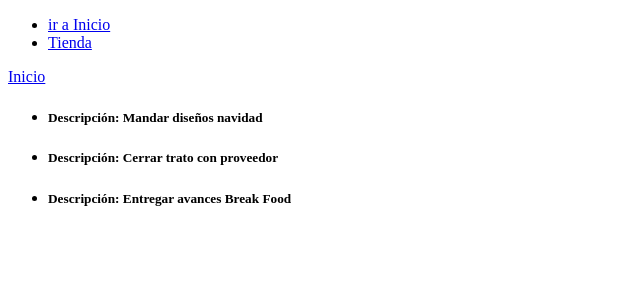
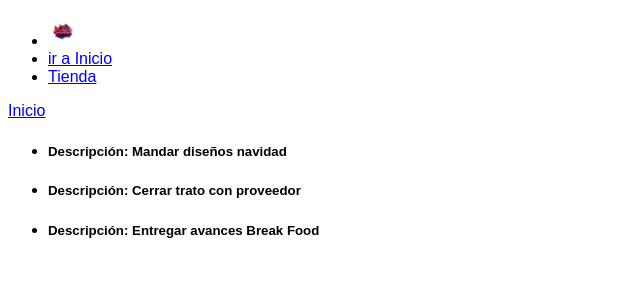
Before and after one commit to acruzmtz/CursoFlaskComentado, a Flask app: page /hello in a window 1280 px wide. Shown: the top 300 px of the page, without its empty margins (0-640 px from the left). Run offline with Flask 2, Linux system fonts and the light colour scheme.

Commit message:
work with static files and created the directories to add images

```diff
--- /dev/null
+++ b/static/css/main.css
@@ -0,0 +1,7 @@
+html * {
+  font-family: sans-serif;
+}
+
+img {
+  max-width: 30px;
+}
--- a/templates/base.html
+++ b/templates/base.html
@@ -5,6 +5,7 @@
     <title>
       {% block title %} Break Food | {% endblock%}
     </title>
+    <link rel="stylesheet" href="{{url_for('static', filename='css/main.css')}}">
   </head>
   <body>
     <header>
--- a/templates/nav.html
+++ b/templates/nav.html
@@ -1,8 +1,7 @@
 <nav>
   <ul>
-    <li>
-      <a href="{{url_for('home')}}">ir a Inicio</a
-    </li>
+    <li><img src="{{url_for('static', filename='img/LogoSinFondo.png')}}" alt="Logo"></li>
+    <li><a href="{{url_for('home')}}">ir a Inicio</a</li>
     <li><a href="https://www.platzi.com">Tienda</a></li>
   </ul>
 </nav>
```
Also changed, not shown: static/img/LogoSinFondo.png (added).
